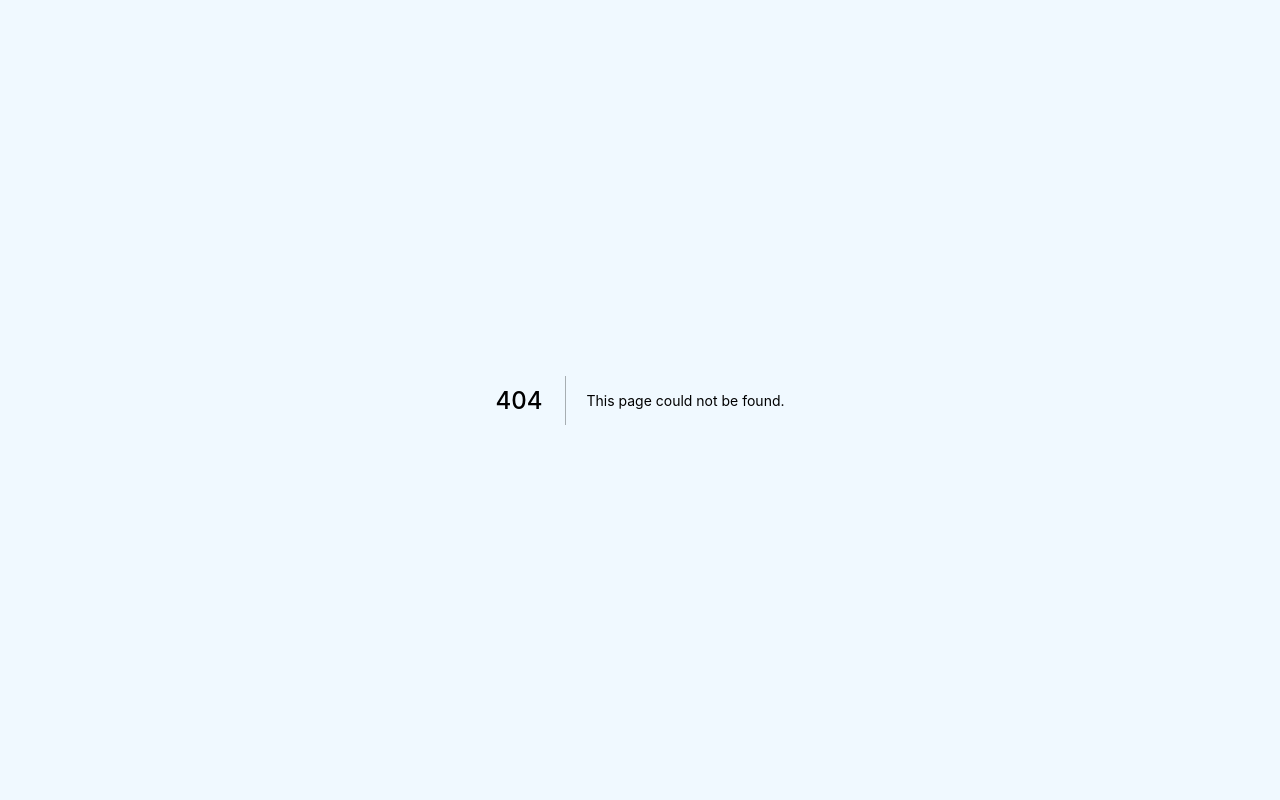
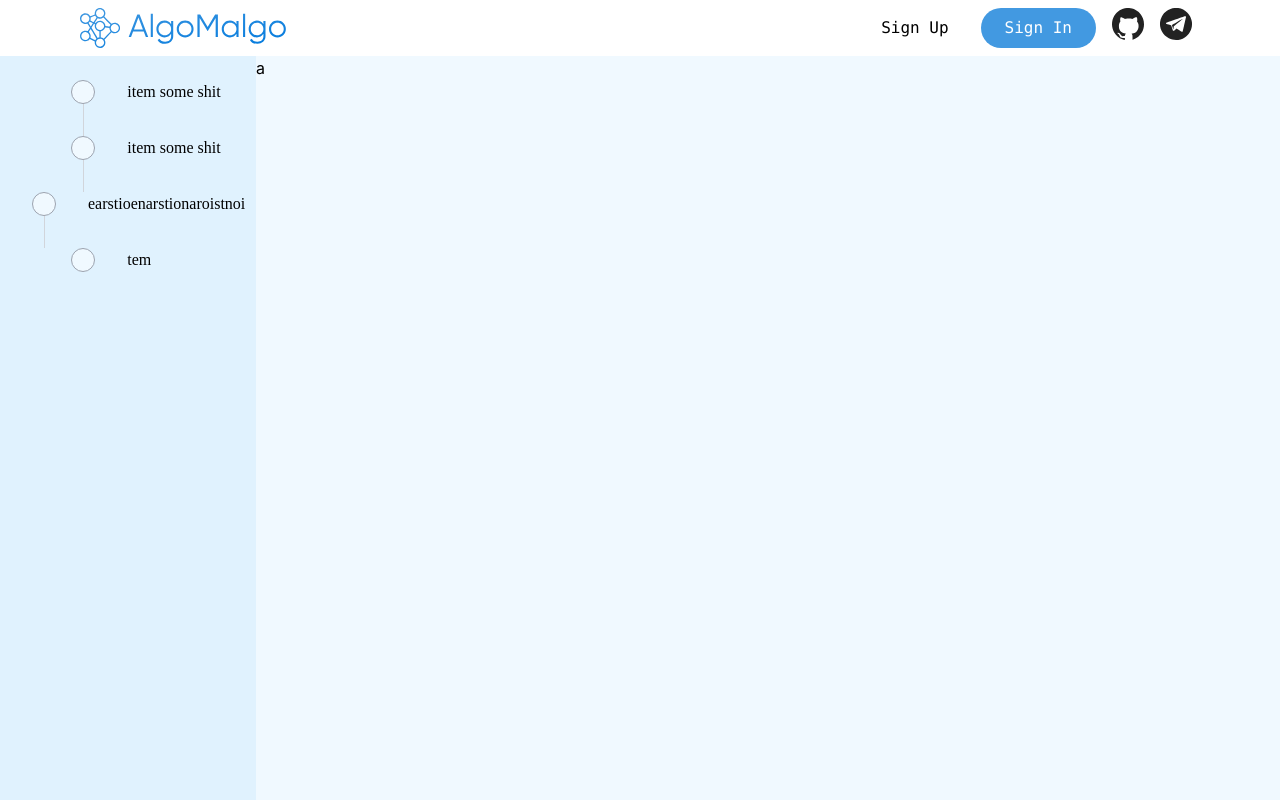
Before and after one commit to iamverysmart667/algomalgo, a Next.js app: page /content in a window 1280 px wide. Before the commit this address had no page. Built offline with nearby package versions, Linux system fonts and the light colour scheme; a web font is replaced by a local one.

Commit message:
WIP: content page

```diff
--- /dev/null
+++ b/components/Item.js
@@ -0,0 +1,31 @@
+import { useState } from "react";
+import Link from "next/link";
+
+const Check = () => (
+  <svg width="24" height="24" viewBox="0 0 24 24" fill="none" xmlns="http://www.w3.org/2000/svg">
+    <rect width="24" height="24" rx="12" fill="#4299E1"/>
+    <path d="M17.7763 7.5019C18.0514 7.74651 18.0762 8.16789 17.8316 8.44308L10.7205 16.4431C10.594 16.5854 10.4127 16.6668 10.2222 16.6668C10.0318 16.6668 9.85047 16.5854 9.72396 16.4431L6.1684 12.4431C5.92379 12.1679 5.94858 11.7465 6.22376 11.5019C6.49895 11.2573 6.92033 11.2821 7.16495 11.5573L10.2222 14.9967L16.8351 7.55726C17.0797 7.28207 17.5011 7.25729 17.7763 7.5019Z" fill="white"/>
+  </svg>
+);
+
+function Item({ topic, subtopic, last, href = '#' }) {
+  const [checked, setChecked] = useState(false);
+  const toggleCheckbox = () => setChecked(!checked);
+  return (
+    <div className="flex items-center space-x-8">
+      <div className={`font-[Gilroy-Bold] w-1/3 pb-8 ${topic && 'mt-8'}`}>{topic}</div>
+      <div className={`bg-gradient-to-b from-gray-300 to-gray-300 bg-no-repeat bg-center bg-[length:1px] ${last ? 'mb-8' : 'pb-8'}`}>
+        {checked
+          ? <div className={`${topic && 'mt-8'}`} onClick={toggleCheckbox}><Check/></div>
+          : <div className={`${topic && 'mt-8'} rounded-3xl w-6 h-6 bg-sky-50 border border-gray-400`}
+                 onClick={toggleCheckbox}/>
+        }
+      </div>
+      <div className={`font-[Gilroy-Light] pb-8 ${topic && 'mt-8'} w-full whitespace-nowrap`}>
+        <Link href={href}>{subtopic}</Link>
+      </div>
+    </div>
+  );
+}
+
+export default Item;
--- a/components/Layout.js
+++ b/components/Layout.js
@@ -4,7 +4,7 @@ function Layout({ children }) {
   return (
     <div className="flex flex-col items-center w-full h-screen">
       <Navbar/>
-      <main className="flex justify-center items-center w-full h-full">
+      <main className="flex w-full h-full">
         {children}
       </main>
     </div>
--- /dev/null
+++ b/pages/content.js
@@ -0,0 +1,40 @@
+import Layout from "../components/Layout";
+import Item from "../components/Item";
+import Link from "next/link";
+
+function Group({ name, items }) {
+  return (
+    <div>
+      <h2>{name}</h2>
+      {items.map((item, i, {length}) => (
+        <Item last={i === length - 1}>
+          <Link href={item.href}>{item.name}</Link>
+        </Item>
+      ))}
+    </div>
+  );
+}
+
+function Content() {
+  return (
+    <>
+      <Layout>
+        <div className='flex w-full '>
+          <div className='w-1/5 bg-sky-100 overflow-y-scroll'>
+            <div className="flex flex-col items-start py-6">
+              <div>
+                <Item subtopic="item some shit"></Item>
+                <Item subtopic="item some shit"></Item>
+                <Item subtopic="earstioenarstionaroistnoi">item sa</Item>
+                <Item last subtopic="tem"></Item>
+              </div>
+            </div>
+          </div>
+          <div className='w-4/5'>a</div>
+        </div>
+      </Layout>
+    </>
+  )
+}
+
+export default Content;
--- a/pages/index.js
+++ b/pages/index.js
@@ -1,52 +1,28 @@
 import Layout from "../components/Layout";
 import {useState} from "react";
 import Link from "next/link";
-
-const Check = () => (
-  <svg width="24" height="24" viewBox="0 0 24 24" fill="none" xmlns="http://www.w3.org/2000/svg">
-    <rect width="24" height="24" rx="12" fill="#4299E1"/>
-    <path d="M17.7763 7.5019C18.0514 7.74651 18.0762 8.16789 17.8316 8.44308L10.7205 16.4431C10.594 16.5854 10.4127 16.6668 10.2222 16.6668C10.0318 16.6668 9.85047 16.5854 9.72396 16.4431L6.1684 12.4431C5.92379 12.1679 5.94858 11.7465 6.22376 11.5019C6.49895 11.2573 6.92033 11.2821 7.16495 11.5573L10.2222 14.9967L16.8351 7.55726C17.0797 7.28207 17.5011 7.25729 17.7763 7.5019Z" fill="white"/>
-  </svg>
-);
-
-function Item({ topic, subtopic }) {
-  const [checked, setChecked] = useState(false);
-  const toggleCheckbox = () => setChecked(!checked);
-  return (
-    <div className="flex items-center space-x-8">
-      <div className={`font-[Gilroy-Bold] w-1/3 pb-8 ${topic && 'mt-8'}`}>{topic}</div>
-      <div className={`bg-gradient-to-b from-gray-300 to-gray-300 bg-no-repeat bg-center bg-[length:1px] pb-8`}>
-        {checked
-          ? <div className={`${topic && 'mt-8'}`} onClick={toggleCheckbox}><Check/></div>
-          : <div className={`${topic && 'mt-8'} rounded-3xl w-6 h-6 bg-sky-50 border border-gray-400`}
-                 onClick={toggleCheckbox}/>
-        }
-      </div>
-      <div className={`font-[Gilroy-Light] pb-8 ${topic && 'mt-8'}`}>{subtopic}</div>
-    </div>
-  );
-}
+import Item from "../components/Item";
 
 export default function Home() {
   return (
     <Layout>
-      <div className="flex flex-col items-center h-full">
+      <div className="flex flex-col justify-center items-center w-full h-full">
         <h1 className="font-[Gilroy-Bold] text-[64px] pt-6">Algo<span className="text-primary">Malgo!</span></h1>
         <p className="font-sans text-[24px] text-gray-500">A complete guide to learning algorithms</p>
         <Link href="/introduction">
           <a className="flex flex-col items-center
           w-[400px] bg-primary font-[Gilroy-Light] text-[24px] text-white
           rounded-[16px] hover:opacity-80
-          p-[16px] mt-10 mb-10 w-full text-center">Start</a>
+          p-[16px] mt-10 mb-10 text-center">Start</a>
         </Link>
         <div className="flex flex-col justify-center">
           <div>
-            <Item topic="Topic" subtopic="SubTopic"/>
-            <Item subtopic="SubTopic"/>
-            <Item subtopic="SubTopic"/>
-            <Item subtopic="SubTopic"/>
-            <Item topic="Some" subtopic="SubTopic"/>
-            <Item subtopic="SubTopic"/>
+            <Item topic="Topic">SubTopic</Item>
+            <Item>SubTopic</Item>
+            <Item>SubTopic</Item>
+            <Item>SubTopic</Item>
+            <Item topic="Some">SubTopic</Item>
+            <Item>SubTopic</Item>
           </div>
         </div>
       </div>
```
Also changed, not shown: save.js (added, +50 -0 lines), 2 other files (tests, documents, lock files or other folders).
